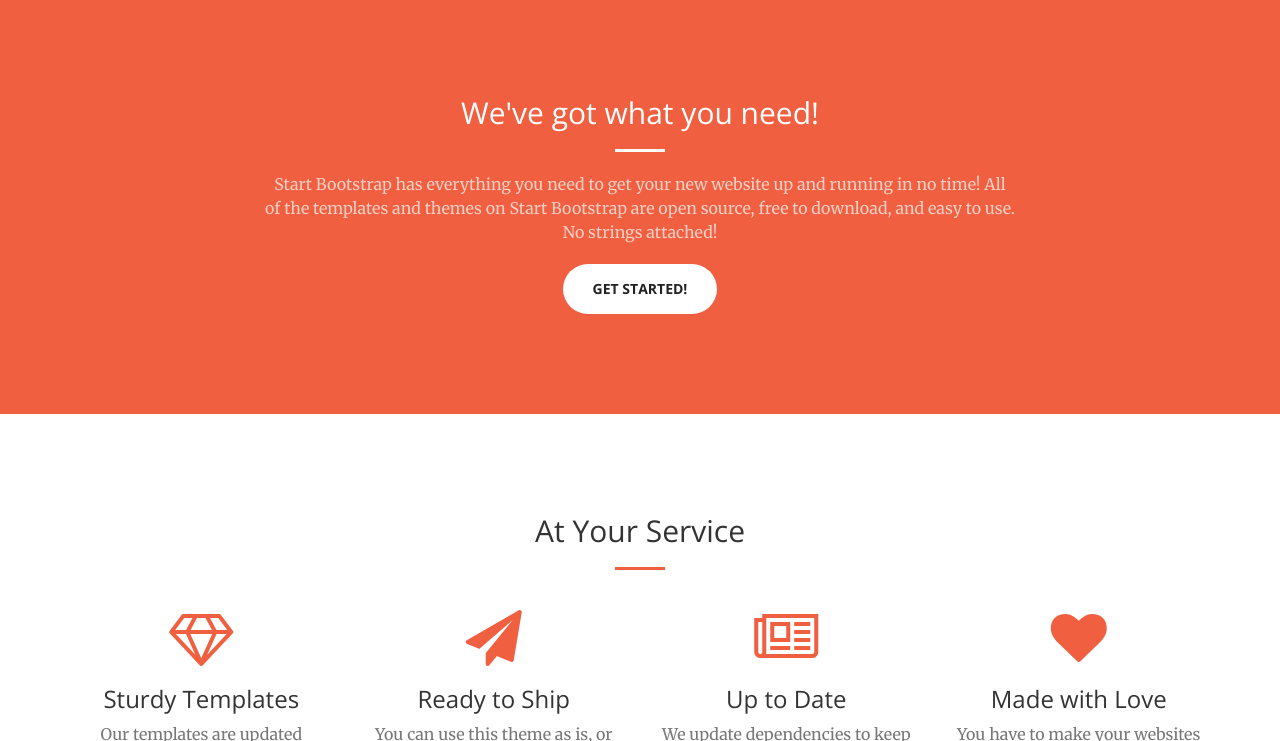
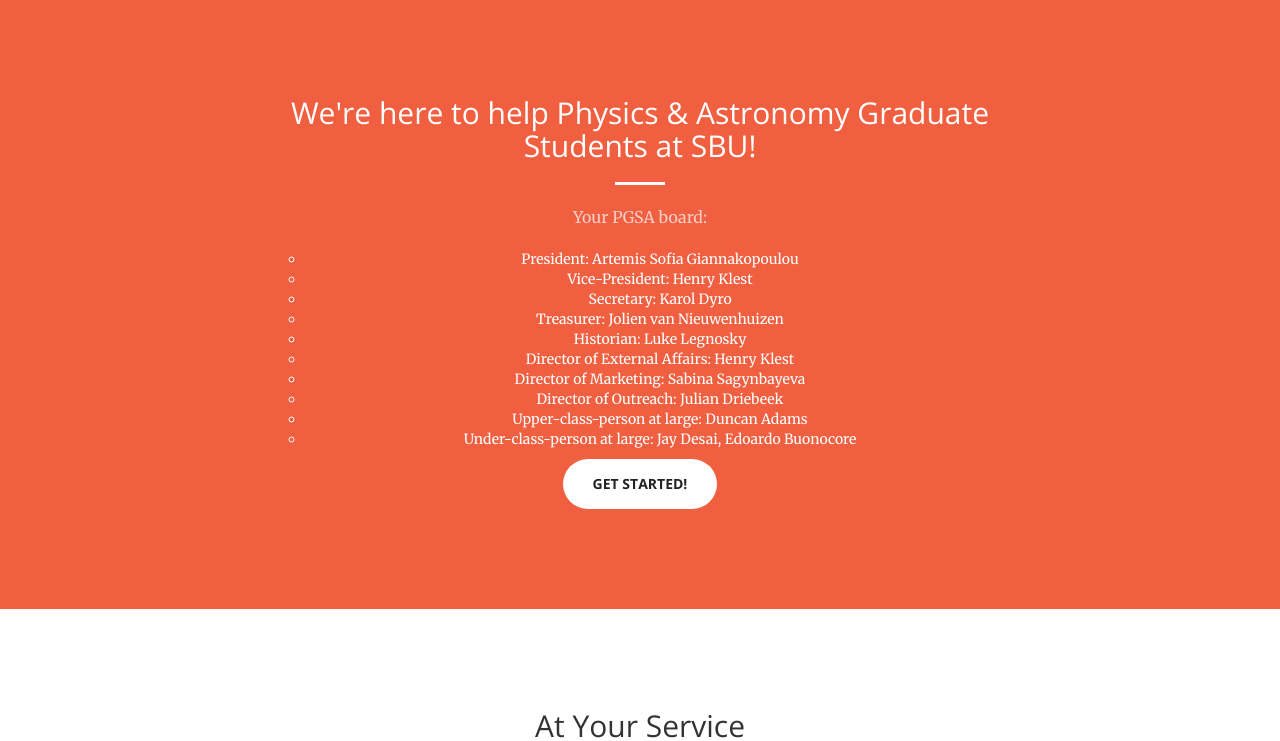
Before and after one commit to ssagynbayeva/pgsa, a Jekyll site: the page built from index.html, in a window 1280 px wide and 900 px high, scrolled down 745 px, cut to the strip 159-900 px from the top of the window. Built offline with Jekyll 4.4.1, drawn with Linux system fonts in a browser that asks for light colours.

Commit message:
new text

```diff
--- a/_includes/call-to-action.html
+++ b/_includes/call-to-action.html
@@ -1,10 +1,41 @@
+<style>
+    ul.a {
+      list-style-type: circle;
+    }
+
+    ul.b {
+      list-style-type: square;
+    }
+
+    ol.c {
+      list-style-type: upper-roman;
+    }
+
+    ol.d {
+      list-style-type: lower-alpha;
+    }
+</style>
 <section class="bg-primary" id="about">
     <div class="container">
         <div class="row">
             <div class="col-lg-8 col-lg-offset-2 text-center">
-                <h2 class="section-heading">We've got what you need!</h2>
+                <h2 class="section-heading">We're here to help Physics & Astronomy Graduate Students at SBU!</h2>
                 <hr class="light">
-                <p class="text-faded">Start Bootstrap has everything you need to get your new website up and running in no time! All of the templates and themes on Start Bootstrap are open source, free to download, and easy to use. No strings attached!</p>
+                <p class="text-faded">
+                    Your PGSA board:
+                </p>
+                    <ul class="a">
+                        <li>President: Artemis Sofia Giannakopoulou</li>
+                        <li>Vice-President: Henry Klest</li>
+                        <li>Secretary: Karol Dyro</li>
+                        <li>Treasurer: Jolien van Nieuwenhuizen</li>
+                        <li>Historian: Luke Legnosky</li>
+                        <li>Director of External Affairs: Henry Klest</li>
+                        <li>Director of Marketing: Sabina Sagynbayeva</li>
+                        <li>Director of Outreach: Julian Driebeek</li>
+                        <li>Upper-class-person at large: Duncan Adams</li>
+                        <li>Under-class-person at large: Jay Desai, Edoardo Buonocore</li>
+                    </ul>
                 <a href="#" class="btn btn-default btn-xl">Get Started!</a>
             </div>
         </div>
```
